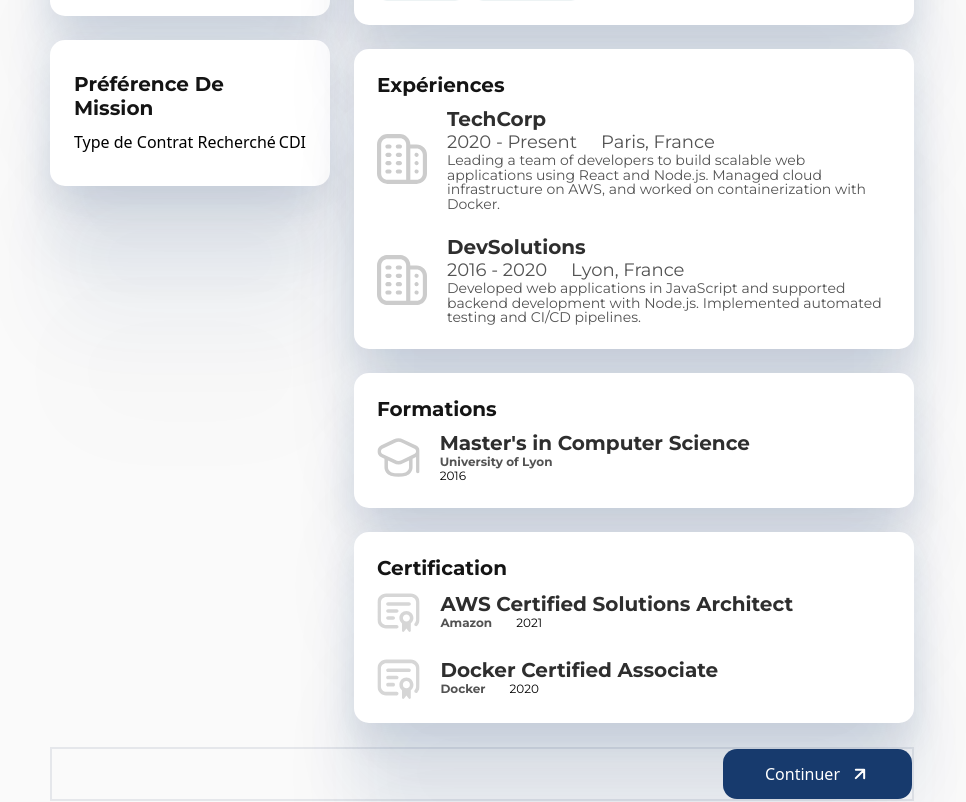
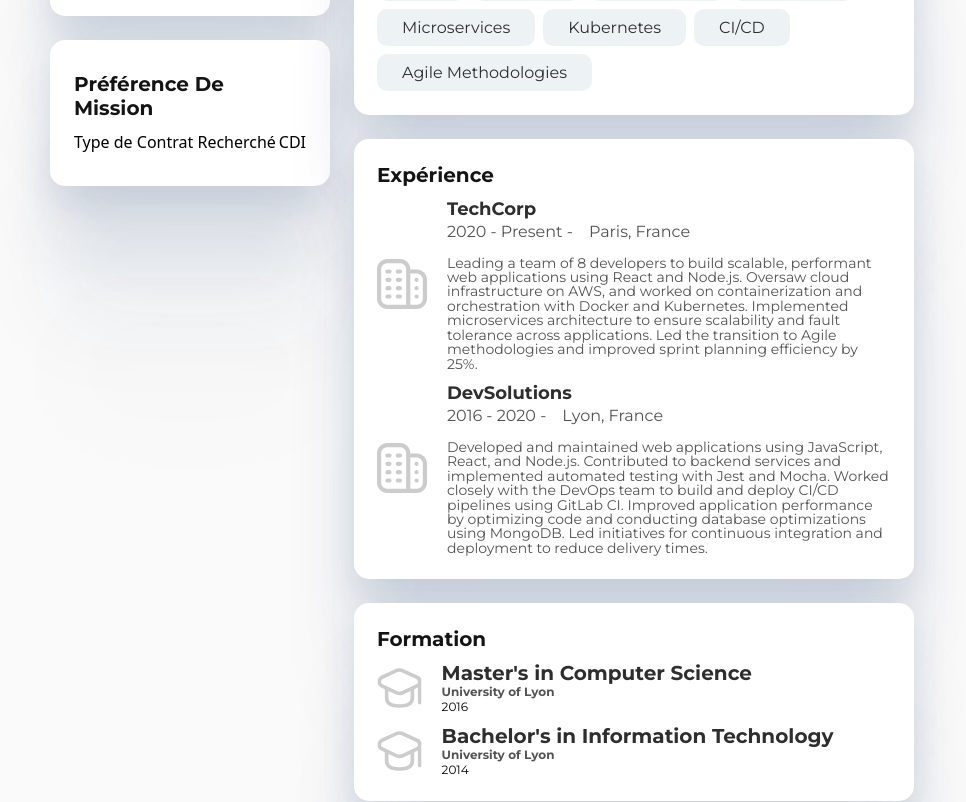
Before and after one commit to CTOFares/datamedconnect, a React (Vite) app: page /Profile in a window 1280 px wide. Shown: the part 540-1342 px from the top of the page, without its empty margins (158-1124 px from the left). Built offline with nearby package versions, Linux system fonts and the light colour scheme.

Commit message:
Hala wlh habibi

```diff
--- a/src/Components/Home/Profile/Experience.jsx
+++ b/src/Components/Home/Profile/Experience.jsx
@@ -11,15 +11,15 @@ const Experience = ({
     <div className="flex gap-5 ">
       <img src={icon.Building} alt="" />
       <div className="space-y-1">
-        <h1 className="text-[#2E2E2E] font-montserrat text-[20px] font-semibold leading-[24.08px]">
+        <h1 className="text-[#2E2E2E] font-montserrat text-[18px] font-semibold leading-[24.08px]">
           {NomEntreprise}
         </h1>
-        <div className="space-y-1">
-          <div className="flex gap-6">
-            <p className="text-[#535353] font-montserrat text-[18px] font-normal leading-[14.448px]">
-              {Date}
+        <div className="space-y-4">
+          <div className="flex gap-4 ">
+            <p className="text-[#535353] font-montserrat text-[16px] font-normal leading-[14.448px]">
+              {Date} -
             </p>
-            <p className="text-[#535353] font-montserrat text-[18px]  font-normal leading-[14.448px]">
+            <p className="text-[#535353] font-montserrat text-[16px]  font-normal leading-[14.448px]">
               {Localisation}
             </p>
           </div>
--- a/src/pages/EmailVerif/VerificationEmail.jsx
+++ b/src/pages/EmailVerif/VerificationEmail.jsx
@@ -62,7 +62,7 @@ const VerificationEmail = () => {
           pour continuer.
         </p>
         <div className="flex pt-8 pb-8 items-center justify-center gap-5 mt-8 mb-8">
-          {[...Array(6)].map((_, index) => (
+          {[...Array(5)].map((_, index) => (
             <input
               key={index}
               type="tel"
--- a/src/pages/Mission/Mission.jsx
+++ b/src/pages/Mission/Mission.jsx
@@ -117,7 +117,7 @@ const Mission = () => {
               )}
               {contractType === "FreeLance" && (
                 <div className="gap-4 flex justify-start">
-                  <div className="flex gap-3 mb-4 border-2 items-center">
+                  <div className="flex gap-3 mb-4   items-center">
                     <input
                       id="portage-checkbox"
                       type="checkbox"
@@ -132,7 +132,7 @@ const Mission = () => {
                       Portage
                     </label>
                   </div>
-                  <div className="flex gap-3 mb-4 border-2 items-center">
+                  <div className="flex gap-3 mb-4   items-center">
                     <input
                       id="auto-entrepreneur-checkbox"
                       type="checkbox"
--- a/src/pages/Profile/Profile.jsx
+++ b/src/pages/Profile/Profile.jsx
@@ -1,4 +1,4 @@
-import React from "react";
+import React, { useEffect, useState } from "react";
 import Nav from "../../Components/Nav";
 import Skill from "../../Components/Home/Profile/Skill";
 import { assets, icon, links } from "../../assets/assets";
@@ -7,6 +7,7 @@ import Formation from "../../Components/Home/Profile/Formation";
 import Certification from "../../Components/Home/Profile/Certification";
 import Footer from "../../Components/Footer";
 import Langue from "../../Components/Home/Profile/Langue";
+import { useCVData } from "../../Context/CVDataContext";
 
 const Profile = () => {
   const profileData = {
@@ -16,22 +17,35 @@ const Profile = () => {
     Mobilité: "Full Mobility",
     AnnéeExperience: 8,
     Age: 30,
-    Tarif: 500,
-    Skills: ["JavaScript", "React", "Node.js", "MongoDB", "AWS", "Docker"],
+    Tarif: 550, // Adjusted to reflect a more realistic value for an experienced developer
+    Skills: [
+      "JavaScript",
+      "React",
+      "Node.js",
+      "MongoDB",
+      "AWS",
+      "Docker",
+      "TypeScript",
+      "GraphQL",
+      "Microservices",
+      "Kubernetes",
+      "CI/CD",
+      "Agile Methodologies"
+    ],
     ExperienceProfessionnelle: [
       {
         NomEntreprise: "TechCorp",
         Date: "2020 - Present",
         Localisation: "Paris, France",
         ParagrapheExperience:
-          "Leading a team of developers to build scalable web applications using React and Node.js. Managed cloud infrastructure on AWS, and worked on containerization with Docker.",
+          "Leading a team of 8 developers to build scalable, performant web applications using React and Node.js. Oversaw cloud infrastructure on AWS, and worked on containerization and orchestration with Docker and Kubernetes. Implemented microservices architecture to ensure scalability and fault tolerance across applications. Led the transition to Agile methodologies and improved sprint planning efficiency by 25%.",
       },
       {
         NomEntreprise: "DevSolutions",
         Date: "2016 - 2020",
         Localisation: "Lyon, France",
         ParagrapheExperience:
-          "Developed web applications in JavaScript and supported backend development with Node.js. Implemented automated testing and CI/CD pipelines.",
+          "Developed and maintained web applications using JavaScript, React, and Node.js. Contributed to backend services and implemented automated testing with Jest and Mocha. Worked closely with the DevOps team to build and deploy CI/CD pipelines using GitLab CI. Improved application performance by optimizing code and conducting database optimizations using MongoDB. Led initiatives for continuous integration and deployment to reduce delivery times.",
       },
     ],
     Formation: [
@@ -39,6 +53,11 @@ const Profile = () => {
         Diplome: "Master's in Computer Science",
         Ecole: "University of Lyon",
         Année: 2016,
+      },
+      {
+        Diplome: "Bachelor's in Information Technology",
+        Ecole: "University of Lyon",
+        Année: 2014,
       },
     ],
     Certifications: [
@@ -51,6 +70,16 @@ const Profile = () => {
         Certif: "Docker Certified Associate",
         Organisme: "Docker",
         AnnéeCertif: 2020,
+      },
+      {
+        Certif: "Certified Kubernetes Administrator (CKA)",
+        Organisme: "Linux Foundation",
+        AnnéeCertif: 2022,
+      },
+      {
+        Certif: "JavaScript Algorithms and Data Structures Certification",
+        Organisme: "FreeCodeCamp",
+        AnnéeCertif: 2018,
       },
     ],
     Langues: [
@@ -158,11 +187,11 @@ const Profile = () => {
               <h1 className="text-[#141414] font-montserrat text-[20px] font-semibold leading-[120.402%]">
                 Langues
               </h1>
-              {profileData.Langues.map((lougha, index) => (
+              {profileData?.Langues?.map((lougha, index) => (
                 <Langue
                   key={index}
-                  Name={lougha.Intitulé}
-                  Niveau={lougha.Niveau}
+                  Name={(lougha.Intitulé)}
+                  Niveau={(lougha.Niveau)}
                 />
               ))}
             </div>
@@ -170,7 +199,7 @@ const Profile = () => {
               <h1 className="text-[#141414] font-montserrat text-[20px] font-semibold leading-[120.402%]">
                 Préférence De Mission
               </h1>
-              {profileData.Mission.map((mission, index) => (
+              {profileData?.Mission?.map((mission, index) => (
                 <div key={index} className="flex w-full justify-between">
                   <p>Type de Contrat Recherché</p>
                   <p>{mission.TypedeContract}</p>
@@ -185,7 +214,7 @@ const Profile = () => {
                 Compétence
               </h1>
               <div className="flex flex-wrap gap-2 w-full">
-                {profileData.Skills.map((skill, index) => (
+                {profileData?.Skills?.map((skill, index) => (
                   <Skill key={index} skill={skill} />
                 ))}
               </div>
@@ -193,76 +222,31 @@ const Profile = () => {
             {/* Experience */}
             <div className="flex flex-col items-start gap-[10px] p-[24px_23px] rounded-[15px] bg-white shadow-[0px_403px_113px_rgba(23,58,109,0.00),0px_258px_103px_rgba(23,58,109,0.01),0px_145px_87px_rgba(23,58,109,0.05),0px_64px_64px_rgba(23,58,109,0.09),0px_16px_35px_rgba(23,58,109,0.10)]">
               <h1 className="text-[#141414] font-montserrat text-[20px] font-semibold leading-[120.402%]">
-                Expériences
+                Expérience
               </h1>
-              <div className="space-y-6">
-                {profileData.ExperienceProfessionnelle.map((exp, index) => (
-                  <Experience
-                    key={index}
-                    NomEntreprise={exp.NomEntreprise}
-                    Date={exp.Date}
-                    Localisation={exp.Localisation}
-                    paragrapheExperience={exp.ParagrapheExperience}
-                  />
-                ))}
-              </div>
+              {profileData?.ExperienceProfessionnelle?.map((exp, index) => (
+                <Experience key={index} NomEntreprise={exp.NomEntreprise} Date={exp.Date} Localisation={exp.Localisation}  paragrapheExperience={exp.ParagrapheExperience}  />
+              ))}
             </div>
             {/* Formation */}
             <div className="flex flex-col items-start gap-[10px] p-[24px_23px] rounded-[15px] bg-white shadow-[0px_403px_113px_rgba(23,58,109,0.00),0px_258px_103px_rgba(23,58,109,0.01),0px_145px_87px_rgba(23,58,109,0.05),0px_64px_64px_rgba(23,58,109,0.09),0px_16px_35px_rgba(23,58,109,0.10)]">
               <h1 className="text-[#141414] font-montserrat text-[20px] font-semibold leading-[120.402%]">
-                Formations
+                Formation
               </h1>
-              <div className="space-y-6">
-                {profileData.Formation.map((formation, index) => (
-                  <Formation
-                    key={index}
-                    Diplome={formation.Diplome}
-                    Ecole={formation.Ecole}
-                    Année={formation.Année}
-                  />
-                ))}
-              </div>
+              {profileData?.Formation?.map((form, index) => (
+                <Formation key={index} Diplome={form.Diplome} Ecole={form.Ecole} Année={form.Année} />
+              ))}
             </div>
             {/* Certification */}
             <div className="flex flex-col items-start gap-[10px] p-[24px_23px] rounded-[15px] bg-white shadow-[0px_403px_113px_rgba(23,58,109,0.00),0px_258px_103px_rgba(23,58,109,0.01),0px_145px_87px_rgba(23,58,109,0.05),0px_64px_64px_rgba(23,58,109,0.09),0px_16px_35px_rgba(23,58,109,0.10)]">
               <h1 className="text-[#141414] font-montserrat text-[20px] font-semibold leading-[120.402%]">
                 Certification
               </h1>
-              <div className="space-y-6">
-                {profileData.Certifications.map((certif, index) => (
-                  <Certification
-                    key={index}
-                    Certif={certif.Certif}
-                    Organisme={certif.Organisme}
-                    AnnéeCertif={certif.AnnéeCertif}
-                  />
-                ))}
-              </div>
+              {profileData?.Certifications?.map((certif, index) => (
+                <Certification key={index} Certif={certif.Certif}  Organisme={certif.Organisme} AnnéeCertif={certif.AnnéeCertif}/>
+              ))}
             </div>
           </div>
-        </div>
-        <div className="border-2 items-end flex justify-end mx-52">
-          <button
-            type="submit"
-            className="flex w-[189px] text-white p-[13px_19px] justify-center items-center gap-[10px] rounded-[14px] bg-[#173A6D]"
-          >
-            Continuer
-            <svg
-              xmlns="http://www.w3.org/2000/svg"
-              width="20"
-              height="20"
-              viewBox="0 0 20 20"
-              fill="none"
-            >
-              <path
-                d="M5.83331 14.1666L14.1666 5.83325M14.1666 5.83325H5.83331M14.1666 5.83325V14.1666"
-                stroke="white"
-                strokeWidth="2"
-                strokeLinecap="round"
-                strokeLinejoin="round"
-              />
-            </svg>
-          </button>
         </div>
       </div>
       <Footer />
```
Also changed, not shown: src/pages/Details/Details.jsx (+34 -39 lines).
